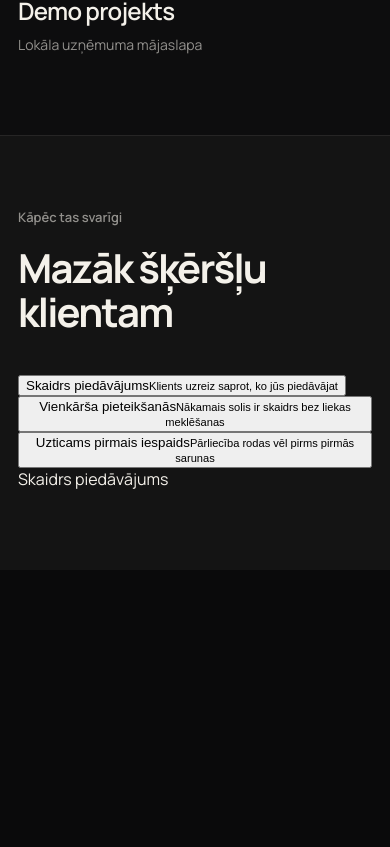
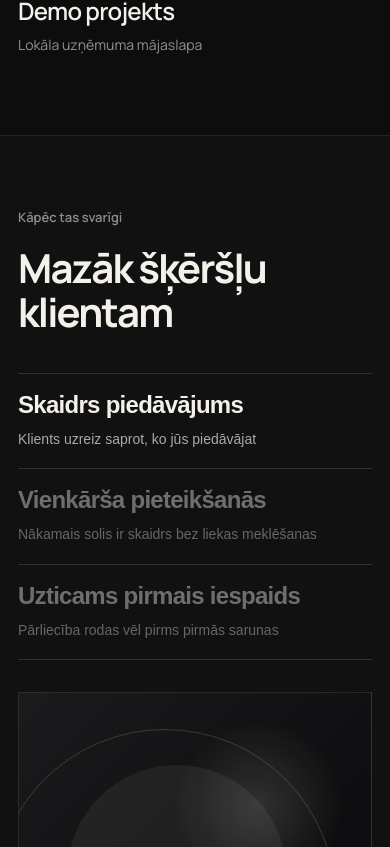
Before and after one commit to davisl24/WEBSITEAGENCY, a Next.js app: page / in a window 390 px wide. Shown: the part 1817-2664 px from the top of the page. Before the commit the page ends 2387 px from the top, so only its background shows below. Built offline with nearby package versions, Linux system fonts and the light colour scheme.

Commit message:
style: add visual-led value section

```diff
--- a/app/globals.css
+++ b/app/globals.css
@@ -159,7 +159,7 @@
 }
 
 .value-section{
-  background:#141414;
+  background:#111112;
   color:#f4f1ea;
   padding:104px 32px 112px;
   border-top:1px solid rgba(244,241,234,.08);
@@ -169,6 +169,7 @@
   margin:0 auto;
 }
 .value-head{
+  max-width:760px;
   margin-bottom:56px;
 }
 .value-head .section-label{
@@ -182,45 +183,91 @@
   letter-spacing:-.045em;
   font-weight:650;
 }
-.value-composition{
+.value-showcase{
   display:grid;
-  grid-template-columns:minmax(0,.9fr) minmax(0,1.1fr);
-  gap:64px;
-  align-items:start;
+  grid-template-columns:minmax(320px,.8fr) minmax(0,1.2fr);
+  gap:72px;
+  align-items:center;
 }
-.value-statement{
-  max-width:460px;
+.value-menu{
+  display:grid;
+  align-content:start;
 }
-.value-statement p{
-  margin:0;
-  font-size:24px;
-  line-height:1.5;
-  letter-spacing:-.02em;
-  color:rgba(244,241,234,.82);
+.value-menu-item{
+  appearance:none;
+  width:100%;
+  padding:22px 0;
+  border:0;
+  border-top:1px solid rgba(244,241,234,.14);
+  background:transparent;
+  color:rgba(244,241,234,.42);
+  text-align:left;
+  cursor:default;
 }
-.value-points{
-  display:grid;
-}
-.value-point{
-  padding:0 0 28px;
-  margin-bottom:28px;
+.value-menu-item:last-child{
   border-bottom:1px solid rgba(244,241,234,.14);
 }
-.value-point:last-child{
-  margin-bottom:0;
-}
-.value-point h3{
-  margin:0 0 10px;
-  font-size:30px;
+.value-menu-item span{
+  display:block;
+  font:inherit;
+  font-size:28px;
   line-height:1.12;
   letter-spacing:-.03em;
   font-weight:600;
 }
-.value-point p{
-  margin:0;
-  max-width:520px;
-  font-size:16px;
-  line-height:1.6;
+.value-menu-item small{
+  display:block;
+  max-width:430px;
+  margin-top:10px;
+  font-size:15px;
+  line-height:1.55;
+  color:rgba(244,241,234,.38);
+}
+.value-menu-item.is-active{
+  color:#f4f1ea;
+}
+.value-menu-item.is-active small{
+  color:rgba(244,241,234,.68);
+}
+.value-visual{
+  min-height:500px;
+}
+.value-visual-frame{
+  position:relative;
+  min-height:500px;
+  display:flex;
+  align-items:flex-end;
+  padding:32px;
+  overflow:hidden;
+  border:1px solid rgba(244,241,234,.12);
+  background:
+    radial-gradient(circle at 68% 38%, rgba(244,241,234,.14), transparent 28%),
+    linear-gradient(135deg,#1b1b1d 0%,#0d0d0f 72%);
+}
+.value-visual-frame::before{
+  content:"";
+  position:absolute;
+  width:340px;
+  height:340px;
+  right:10%;
+  top:12%;
+  border-radius:50%;
+  border:1px solid rgba(244,241,234,.16);
+}
+.value-visual-frame::after{
+  content:"";
+  position:absolute;
+  width:220px;
+  height:220px;
+  right:24%;
+  top:24%;
+  border-radius:50%;
+  background:rgba(244,241,234,.06);
+}
+.value-visual-frame span{
+  position:relative;
+  z-index:1;
+  font-size:14px;
   color:rgba(244,241,234,.62);
 }
 @media(max-width:900px){
@@ -230,15 +277,13 @@
   .value-head{
     margin-bottom:40px;
   }
-  .value-composition{
+  .value-showcase{
     grid-template-columns:1fr;
-    gap:36px;
+    gap:32px;
   }
-  .value-statement{
-    max-width:620px;
-  }
-  .value-statement p{
-    font-size:22px;
+  .value-visual,
+  .value-visual-frame{
+    min-height:380px;
   }
 }
 @media(max-width:760px){
@@ -249,21 +294,21 @@
     font-size:40px;
     line-height:1.08;
   }
-  .value-composition{
-    gap:32px;
+  .value-menu-item{
+    padding:18px 0;
   }
-  .value-statement p{
-    font-size:20px;
-  }
-  .value-point{
-    padding-bottom:22px;
-    margin-bottom:22px;
-  }
-  .value-point h3{
+  .value-menu-item span{
     font-size:24px;
     line-height:1.12;
   }
-  .value-point p{
-    font-size:15px;
+  .value-menu-item small{
+    font-size:14px;
+  }
+  .value-visual,
+  .value-visual-frame{
+    min-height:300px;
+  }
+  .value-visual-frame{
+    padding:22px;
   }
 }
```
